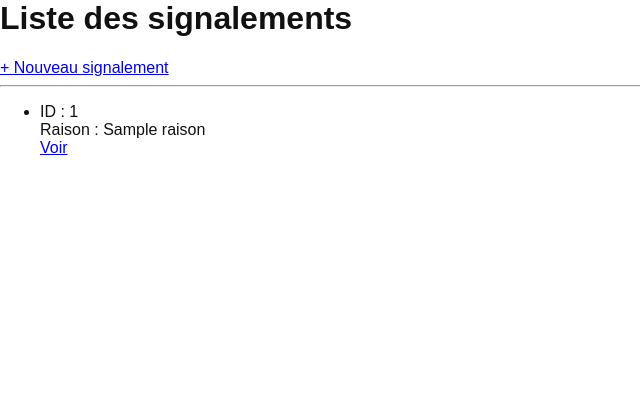
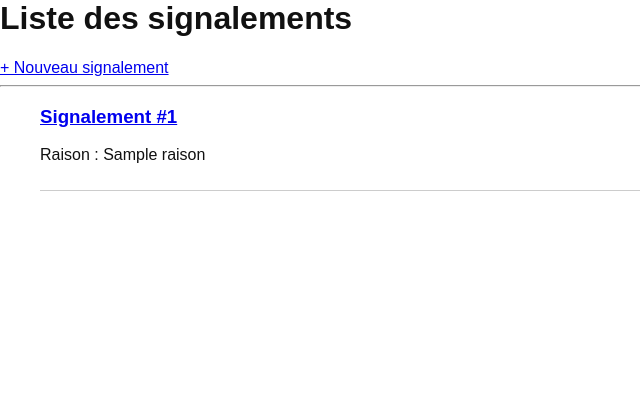
Before and after one commit to Peyo001/SAE3.01_Projet2_Yujo, a PHP site: template src/View/liste_signalement.twig in a window 1280 px wide. Shown: the part 21-420 px from the top of the page, without its empty margins (0-640 px from the left). Run offline with PHP 8.4, Linux system fonts and the light colour scheme; the template is opened without the code that fills it: most values are stand-ins (such as "Sample title", 1, 10 or a date in 2020); some libraries are stand-ins or nearby versions.

Commit message:
Modification de liste_signalement.twig

```diff
--- a/src/View/liste_signalement.twig
+++ b/src/View/liste_signalement.twig
@@ -15,12 +15,16 @@
     <p>Aucun signalement pour le moment.</p>
 {% else %}
     <ul>
-        {% for s in signalements %}
-            <li>
-                ID : {{ s.id }} <br>
-                Raison : {{ s.raison }} <br>
-                <a href="index.php?controleur=signalement&methode=afficher&id={{ s.id }}">Voir</a>
-            </li>
+    {% for signalement in signalements %}
+                <div class="signalement-item" style="margin-bottom: 20px; border-bottom: 1px solid #ccc; padding-bottom: 10px;">
+                    <h3>
+                        <a href="index.php?controleur=signalement&methode=afficher&id={{ signalement.id }}">
+                            Signalement #{{ signalement.id }}
+                        </a>
+                    </h3>
+                    <p>Raison : {{ signalement.raison }}</p>
+
+                </div>
         {% endfor %}
     </ul>
 {% endif %}
```
